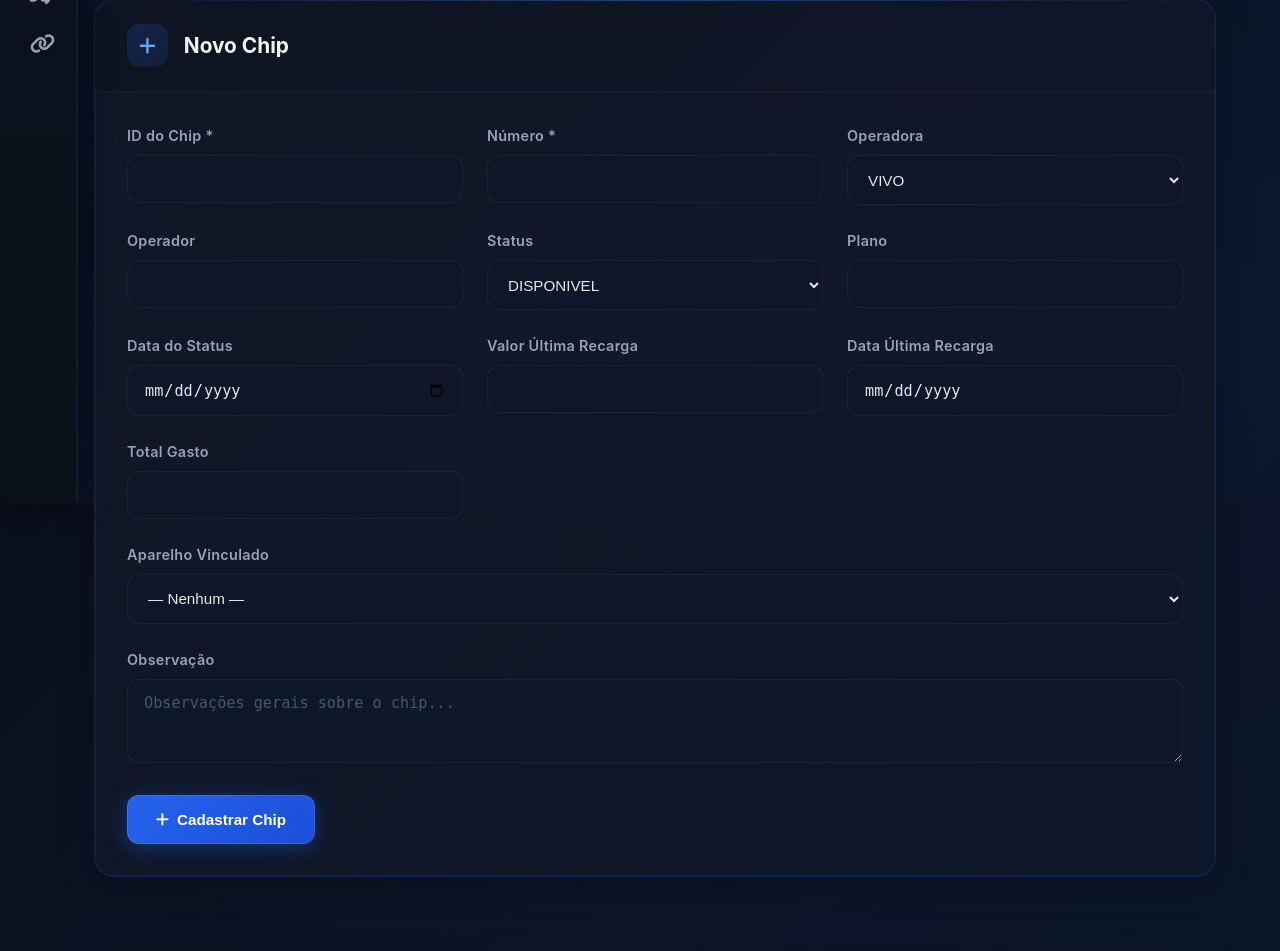
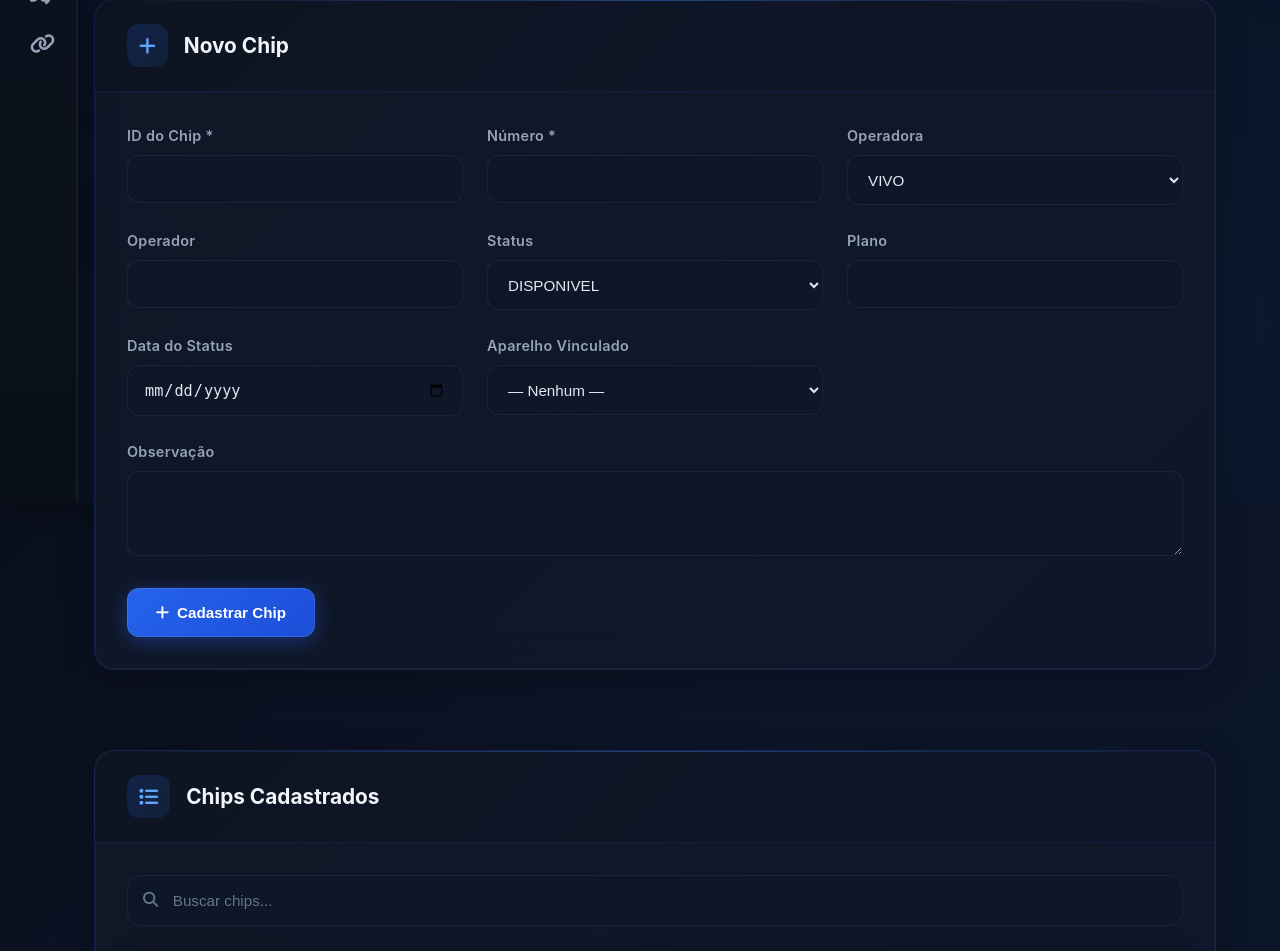
Before and after one commit to desenvoltoo/painel-chips, a Flask app: template templates/chips.html in a window 1280 px wide. Shown: the part 297-1248 px from the top of the page. Run offline with Flask 3, Linux system fonts and the light colour scheme; the template is opened without the code that fills it, so the values that code supplies are empty; some libraries are stand-ins or nearby versions.

Commit message:
Update chips.html

```diff
--- a/templates/chips.html
+++ b/templates/chips.html
@@ -91,27 +91,9 @@
                     <input type="date" name="data_inicio">
                 </div>
 
-                <!-- 🔒 Recarga NÃO é alterada aqui (somente via evento/SP) -->
                 <div class="form-group">
-                    <label>Valor Última Recarga</label>
-                    <input type="number" step="0.01" name="ultima_recarga_valor" disabled>
-                </div>
-
-                <div class="form-group">
-                    <label>Data Última Recarga</label>
-                    <input type="date" name="ultima_recarga_data" disabled>
-                </div>
-            </div>
-
-            <div class="form-row">
-                <div class="form-group">
-                    <label>Total Gasto</label>
-                    <input type="number" step="0.01" name="total_gasto" disabled>
-                </div>
-
-                <div class="form-group full">
                     <label>Aparelho Vinculado</label>
-                    <select name="sk_aparelho">
+                    <select name="sk_aparelho_atual">
                         <option value="">— Nenhum —</option>
                         {% for ap in aparelhos %}
                         <option value="{{ ap.sk_aparelho }}">
@@ -125,8 +107,7 @@
             <div class="form-row">
                 <div class="form-group full">
                     <label>Observação</label>
-                    <textarea name="observacao" rows="3"
-                        placeholder="Observações gerais sobre o chip..."></textarea>
+                    <textarea name="observacao" rows="3"></textarea>
                 </div>
             </div>
 
@@ -146,7 +127,6 @@
     </div>
 
     <div class="card-content">
-
         <div class="search-wrapper">
             <i class="fas fa-search search-icon"></i>
             <input type="text" id="searchInput" class="search-input" placeholder="Buscar chips...">
@@ -174,7 +154,6 @@
                 <tbody id="tableBody"></tbody>
             </table>
         </div>
-
     </div>
 </section>
 
@@ -219,9 +198,25 @@
                 <input type="date" id="modal_data_inicio" name="data_inicio">
             </div>
 
+            <!-- 🔥 RECARGA — AGORA EXISTE -->
+            <div class="form-group">
+                <label>Data da Última Recarga</label>
+                <input type="date" id="modal_ultima_recarga_data" name="ultima_recarga_data">
+            </div>
+
+            <div class="form-group">
+                <label>Valor da Recarga</label>
+                <input type="number" step="0.01" id="modal_ultima_recarga_valor" name="ultima_recarga_valor">
+            </div>
+
+            <div class="form-group">
+                <label>Total Gasto</label>
+                <input type="number" step="0.01" id="modal_total_gasto" name="total_gasto">
+            </div>
+
             <div class="form-group full">
                 <label>Aparelho</label>
-                <select id="modal_sk_aparelho" name="sk_aparelho"></select>
+                <select id="modal_sk_aparelho" name="sk_aparelho_atual"></select>
             </div>
 
             <div class="form-group full">
@@ -238,25 +233,17 @@
     </div>
 </div>
 
-<!-- ========================= MODAL OBSERVAÇÃO ========================= -->
+<!-- ========================= MODAL OBS ========================= -->
 <div id="obsModal" class="modal-overlay">
     <div class="modal-content modal-chip">
-        <h2>
-            <i class="fas fa-comment-dots"></i>
-            Observação
-        </h2>
-
+        <h2><i class="fas fa-comment-dots"></i> Observação</h2>
         <div id="obsModalContent" class="obs-content"></div>
-
         <div class="modal-actions">
-            <button type="button" id="obsModalClose" class="chip-btn cancel">
-                Fechar
-            </button>
+            <button type="button" id="modalCloseObs" class="chip-btn cancel">Fechar</button>
         </div>
     </div>
 </div>
 
-<!-- ========================= DATA PARA JS ========================= -->
 <script>
     window.chipsData = {{ chips | tojson | safe }};
     window.aparelhosData = {{ aparelhos | tojson | safe }};
```
